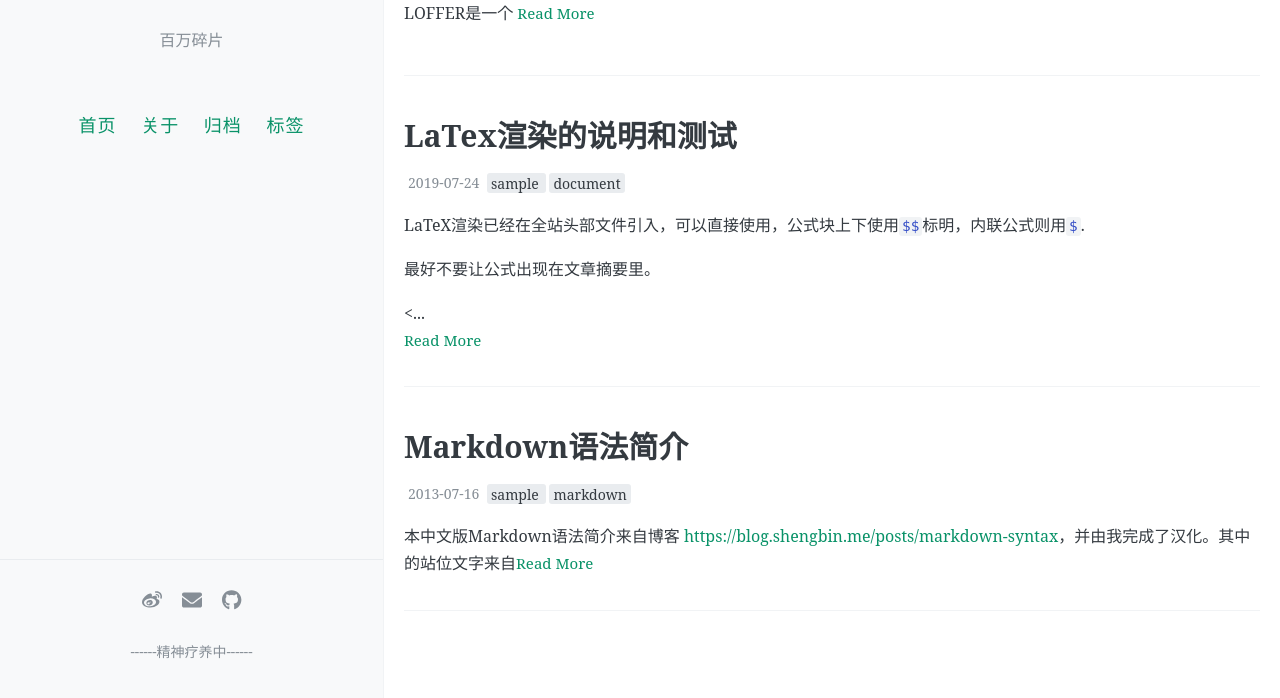
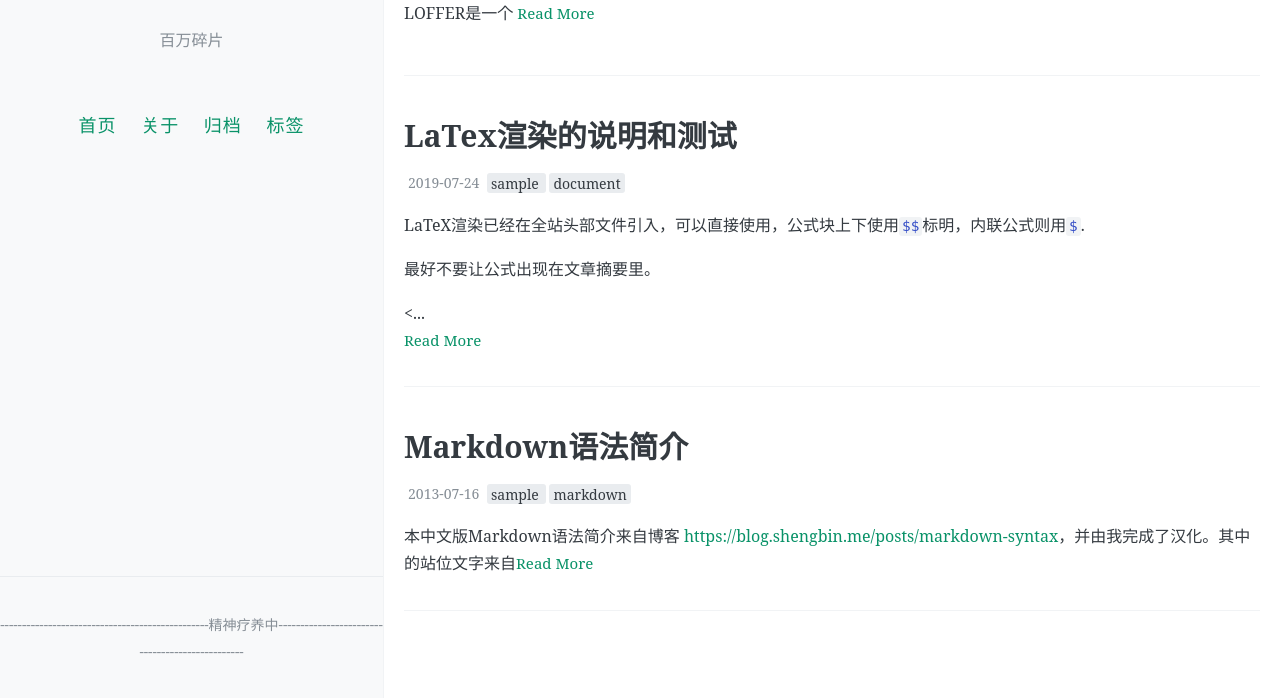
Before and after one commit to joyan707/rosydaydream, a Jekyll site: the page built from index.html, in a window 1280 px wide and 1037 px high. Shown: the part 338-1036 px from the top of the window. Built offline with Jekyll 4.4.1, drawn with Linux system fonts in a browser that asks for light colours; the list of posts is cut into pages by our own code; comment, search, counter and statistics services are not loaded.

```diff
--- a/_config.yml
+++ b/_config.yml
@@ -49,13 +49,10 @@ excerpt_separator: <!-- more -->
 
 # 你的社交网络链接，它们会作为图标出现在你的网站页脚中，可选填写
 footer-links:
-  weibo: frommidworld #请输入你的微博个性域名 https://www.weibo.com/<thispart>
   behance: # https://www.behance.net/<>
   dribbble: # https://dribbble.com/<>
-  email: fromendworld@outlook.com
   facebook: #https://www.facebook.com/<>
   flickr: #https://www.flickr.com/<>
-  github: FromEndWorld/loffer #https://github.com/<>
   instagram: #https://instagram.com/<>
   linkedin: #https://www.linkedin.com/in/<>
   pinterest: #https://www.pinterest.com/<>
@@ -67,7 +64,7 @@ footer-links:
   popi提问箱: #https://www.popiask.cn/dryroses
 
 # 站点页脚的文字
-footer-text: ------精神疗养中------
+footer-text: ------------------------------------------------精神疗养中------------------------------------------------
 
 #
 # 评论，注意，请不要同时添加多种不同的评论区
```
